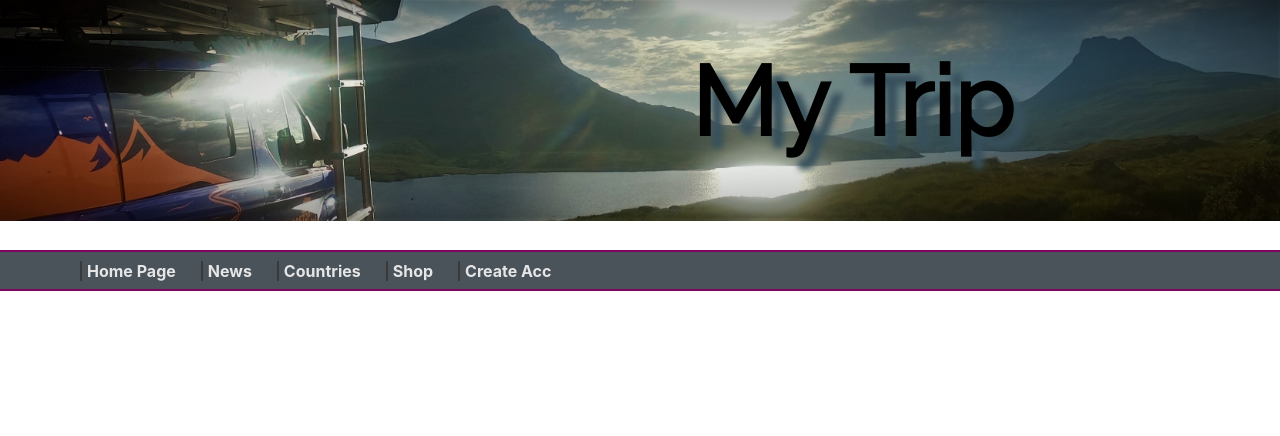
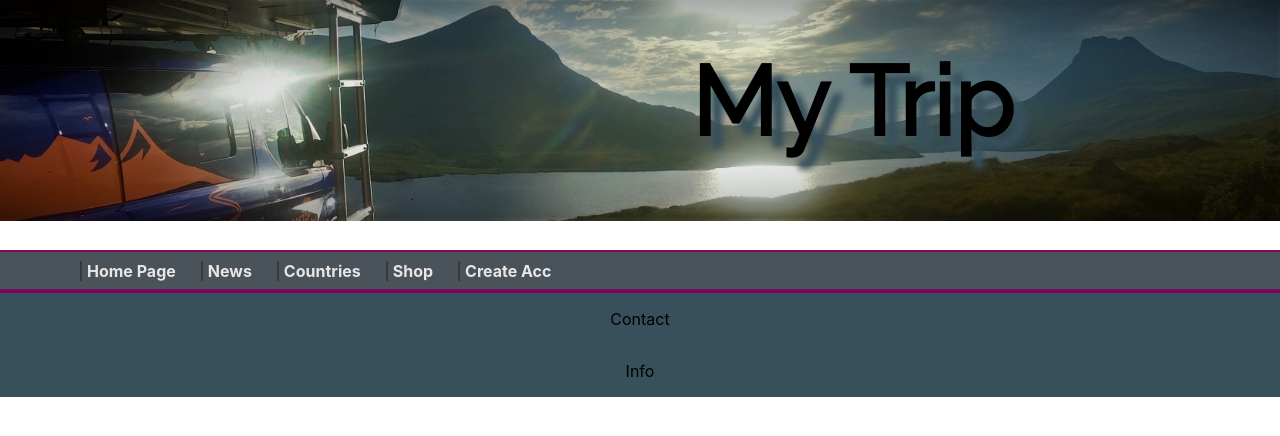
Before and after one commit to Lineles/mytrip, a React (Create React App) app: page /Island in a window 1280 px wide. Shown: the top 436 px of the page. Built offline with nearby package versions, Linux system fonts and the light colour scheme.

Commit message:
basic footer

```diff
--- a/src/Components/Footer/Footer.css
+++ b/src/Components/Footer/Footer.css
@@ -13,3 +13,13 @@
     --Jetcolor: #39393A ;
     --Blackcolor: #07070A ;
   }
+
+
+  .Footer-container{
+    display: flex;
+    flex-direction: column;
+    justify-content: center;
+    align-items: center;
+    background-color: var(--Charcoalcolor);
+    border-top: solid 2px var(--Purplecolor);
+  }
--- a/src/Components/Footer/Footer.jsx
+++ b/src/Components/Footer/Footer.jsx
@@ -5,9 +5,9 @@ function Footer ( ) {
 
     return(
 
-        <div>
-
-
+        <div className="Footer-container">
+            <p>Contact</p>
+            <p>Info</p>
         </div>
     )
 }
```
